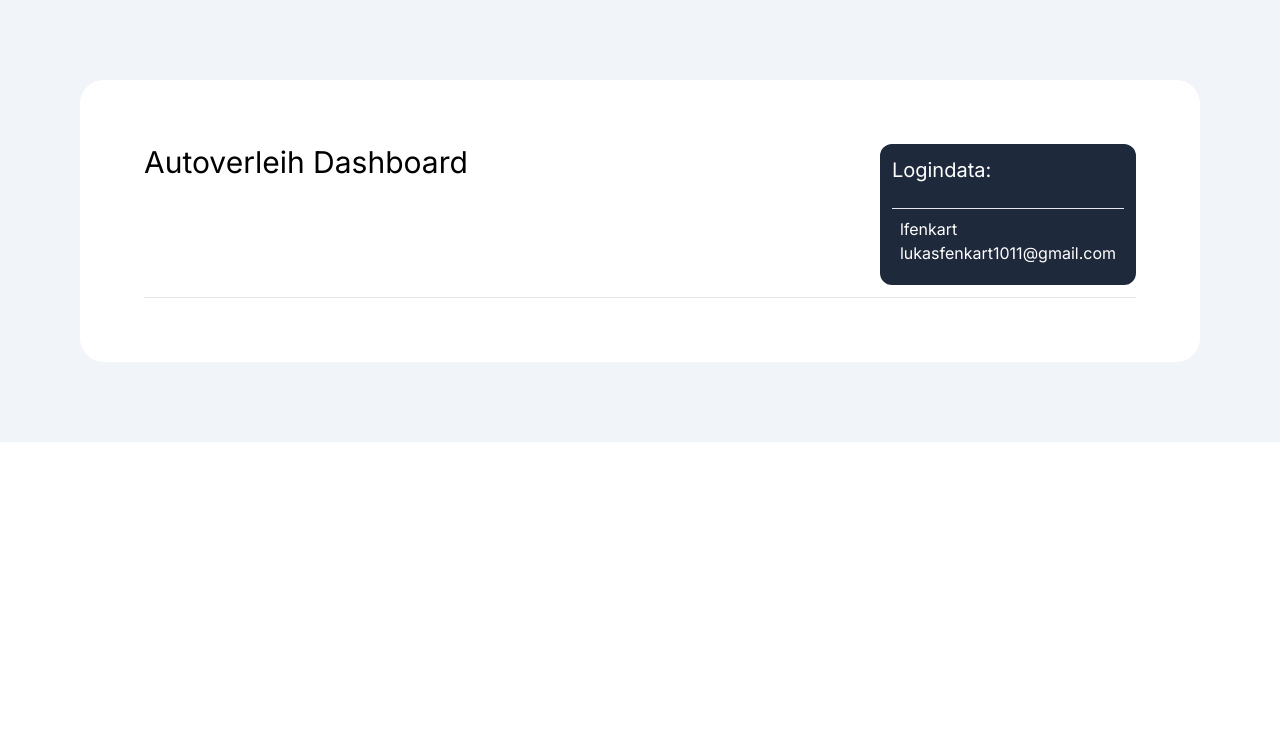
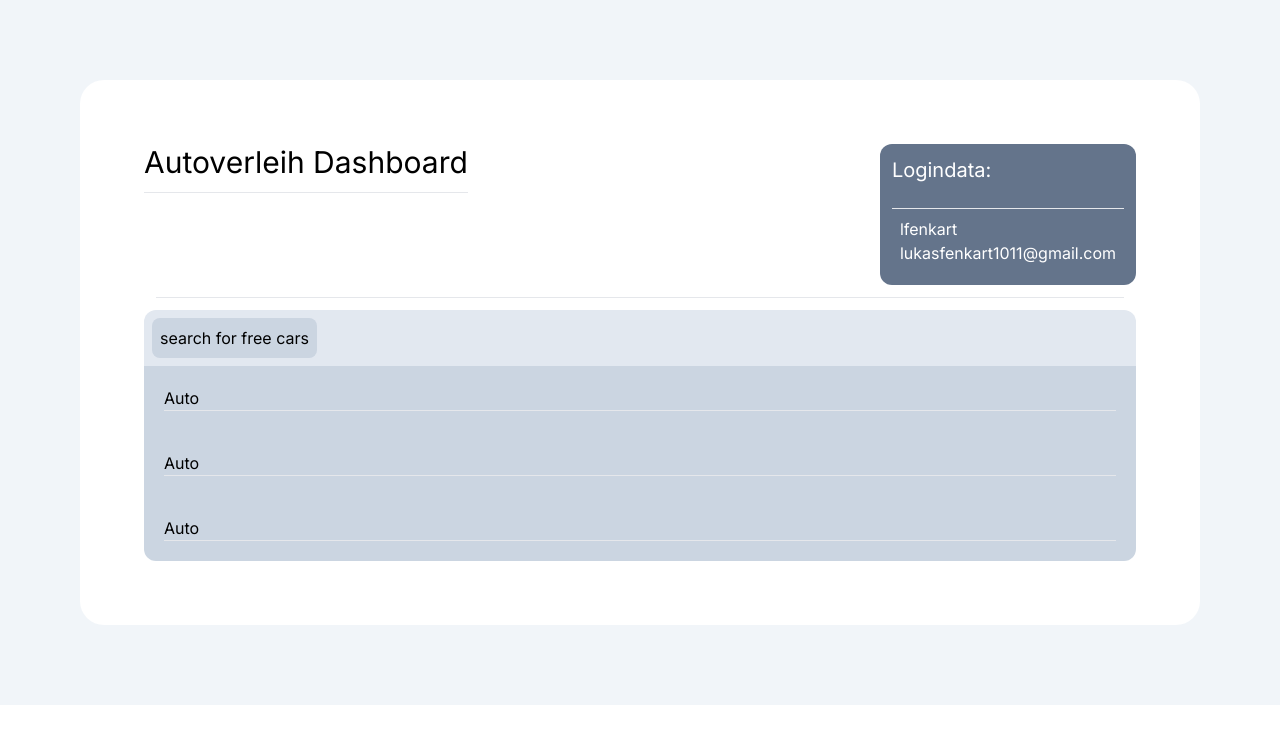
Before and after one commit to botrick01/autoverleih_frontend, a Next.js app: page /dashboard in a window 1280 px wide. Shown: the top 744 px of the page. Built offline with nearby package versions, Linux system fonts and the light colour scheme.

Commit message:
dashboard anfang

```diff
--- a/app/dashboard/page.tsx
+++ b/app/dashboard/page.tsx
@@ -1,30 +1,60 @@
-import Image from 'next/image'
-
+import Image from "next/image";
 
 export default function Dashboard() {
   return (
     <div className=" bg-slate-100 h-full p-20 bg-center">
       <div className="bg-white p-16 rounded-3xl">
-        <div className='flex flex-row justify-between pb-3'>
+        <div className="flex flex-row justify-between">
           <div>
-          <h1 className="text-3xl pb-3">Autoverleih Dashboard</h1>
+            <h1 className="text-3xl pb-3">Autoverleih Dashboard</h1> <hr />
           </div>
-          <div className='bg-slate-800 text-white p-3 rounded-xl'>
-            <h2 className='text-xl'> Logindata: </h2><br/> <hr className='bg-white'/>
-            <div className='p-2'>
-            lfenkart <br/>
-            lukasfenkart1011@gmail.com
+          <div className="bg-slate-500 text-white p-3 rounded-xl">
+            <h2 className="text-xl"> Logindata: </h2>
+            <br /> <hr className="bg-white" />
+            <div className="p-2">
+              lfenkart <br />
+              lukasfenkart1011@gmail.com
             </div>
           </div>
         </div>
+
+        <div className="p-3">
           <hr />
-      </div>
+        </div>
 
-      <div className='bg-slate-200'>
-        <div>
+        <div className="bg-slate-200 rounded-t-xl">
+          <div className="p-2">
+            <button className="p-2 bg-slate-300 rounded-lg hover:bg-slate-400">
+              search for free cars
+            </button>
+          </div>
+        </div>
+
+        <div className="bg-slate-300 rounded-b-xl">
+          <div className="p-5">
+            Auto
+            <div>
+              <hr />
+            </div>
+          </div>
+
+          <div className="p-5">
+            Auto
+            <div>
+              <hr />
+            </div>
+          </div>
+
+          <div className="p-5">
+            Auto
+            <div>
+              <hr />
+            </div>
+          </div>
 
         </div>
+
       </div>
     </div>
-  )
+  );
 }
```
